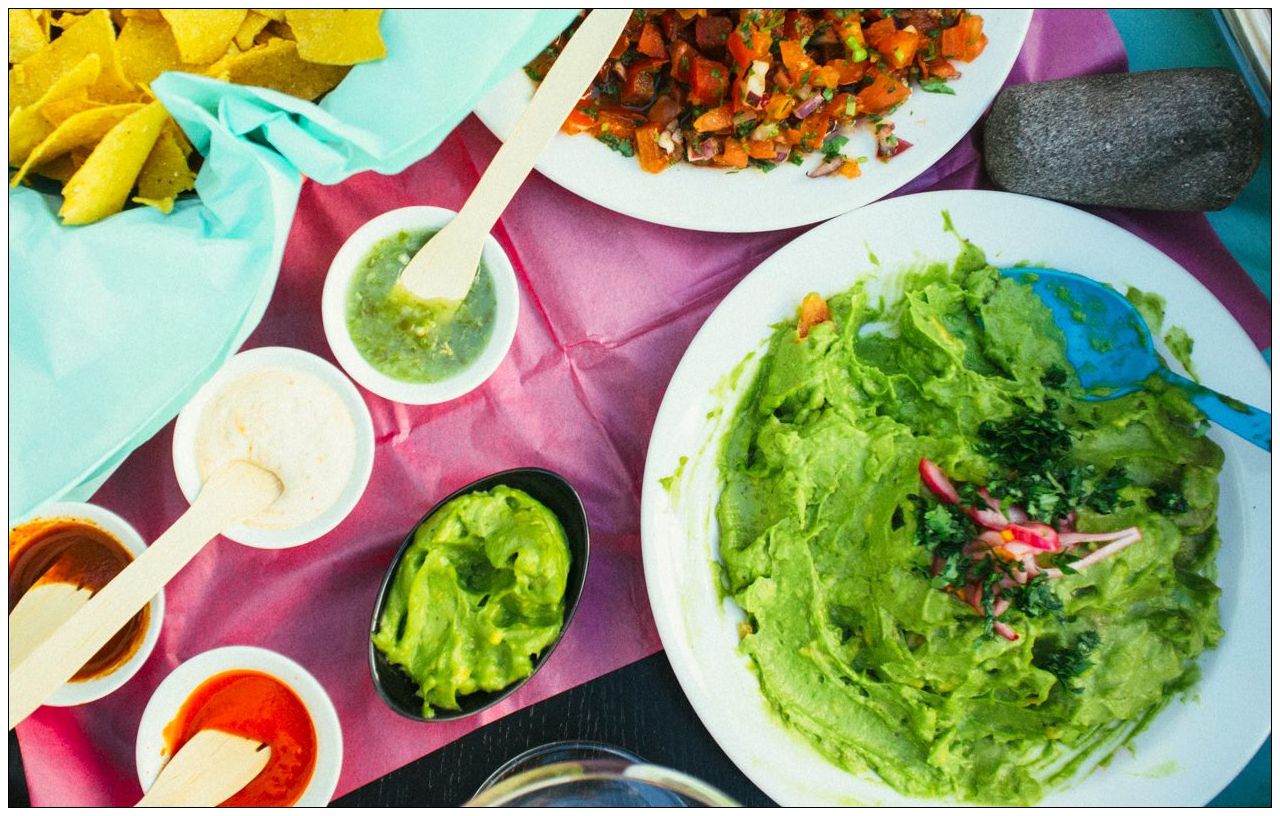
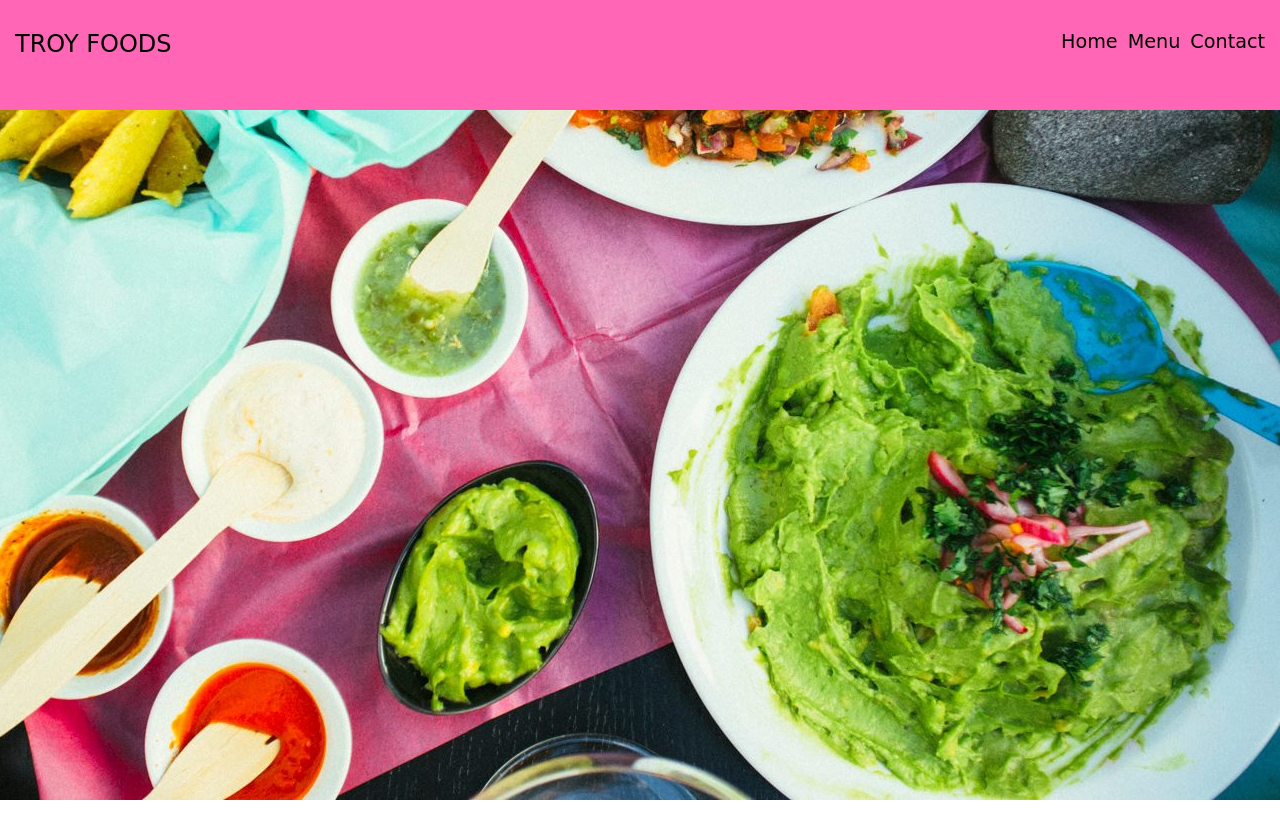
Before and after one commit to okikiola11/restaurant-page, a website built with webpack: page dist/index.html in a window 1280 px wide. Built offline with nearby package versions, Linux system fonts and the light colour scheme; a web font is replaced by a local one.

Commit message:
Change the html to js codes Add the webpages into modules Create the navbar.js file Create the home.js file

```diff
--- a/package.json
+++ b/package.json
@@ -6,6 +6,7 @@
   "scripts": {
     "dev": "webpack --mode development",
     "build": "webpack",
+    "watch": "webpack --watch",
     "test": "echo \"Error: no test specified\" && exit 1"
   },
   "repository": {
--- a/src/index.js
+++ b/src/index.js
@@ -1,3 +1,8 @@
-import './style.css';
+import showHome from './modules/home';
+import * as Navbar from './modules/navBar';
 
-console.log('hello world neq nn11');
+showHome();
+
+Navbar.innerNavbar();
+
+//console.log('hello world neq nn11');
--- /dev/null
+++ b/src/modules/home.js
@@ -0,0 +1,18 @@
+import '../styles/index.css';
+
+const content = document.getElementById('content');
+
+const showHome = () => {
+  const name = document.createElement('div');
+  name.classList.add('bg-img');
+  content.appendChild(name);
+
+  // const homeHeading = document.createElement('h1');
+  // homeHeading.innerText = `Welcome!
+  // ABC Restaurant online`;
+  // name.appendChild(homeHeading);
+}
+
+export default showHome;
+
+//console.log('hello world neq nn11');
--- /dev/null
+++ b/src/modules/navBar.js
@@ -0,0 +1,64 @@
+import '../styles/navbar.css';
+
+// <div id="content">
+//   <nav class="navbar bg-light">
+//     <a class="navbar-brand" href="index.html">TROY FOODS</a>
+
+//     <ul class="navbar-nav">
+//         <li class="nav-item active">
+//           <a class="nav-link" href="index.html">Home</a>
+//         </li>
+//         <li class="nav-item">
+//           <a class="nav-link" href="menu.html">Menu</a>
+//         </li>
+//         <li class="nav-item">
+//           <a class="nav-link" href="contact.html">Contact</a>
+//         </li>
+//       </ul>
+
+//   </nav>
+
+//   <div class="bg-img"></div>
+// </div>
+
+const content = document.getElementById('content');
+
+const navEl = document.createElement('nav');
+
+const listNavItem = document.createElement('ul');
+const homeNav = document.createElement('li');
+const menuNav = document.createElement('li');
+const contactNav = document.createElement('li');
+
+const navLinks = () => {
+  listNavItem.classList.add('navbar-nav');
+
+  homeNav.classList.add('nav-link');
+  homeNav.innerText = 'Home';
+  listNavItem.appendChild(homeNav);
+
+  menuNav.classList.add('nav-link');
+  menuNav.innerText = 'Menu';
+  listNavItem.appendChild(menuNav);
+
+  contactNav.classList.add('nav-link');
+  contactNav.innerText = 'Contact';
+  listNavItem.appendChild(contactNav);
+
+  return listNavItem;
+};
+
+const innerNavbar = () => {
+  const navbarBrand = document.createElement('a');
+
+  navEl.classList.add('navbar');
+  navbarBrand.classList.add('navbar-brand');
+  navbarBrand.innerText = 'TROY FOODS';
+
+  navEl.appendChild(navbarBrand);
+  navEl.appendChild(navLinks());
+
+  document.body.insertBefore(navEl, content);
+}
+
+export { homeNav, menuNav, contactNav, innerNavbar };
--- a/src/style.css
+++ /dev/null
@@ -1,19 +0,0 @@
-html {
-  margin: 0;
-  padding: 0;
-}
-
-* {
-  box-sizing: border-box;
-}
-
-nav {
-  background-color: #95d676;
-}
-
-.bg-img {
-  background-image: url('./9.jpg');
-  background-position: 100% 100%;
-  height: 100vh;
-  border: 1px solid #000;
-}
--- /dev/null
+++ b/src/styles/index.css
@@ -0,0 +1,19 @@
+@import url('https://fonts.googleapis.com/css2?family=Hachi+Maru+Pop&display=swap');
+
+html, body {
+  font-size: 12px;
+}
+
+*,
+*::before,
+*::after {
+  margin: 0;
+  padding: 0;
+  box-sizing: border-box;
+}
+
+.bg-img {
+  background-image: url('../9.jpg');
+  background-position: 100% 100%;
+  height: 100vh;
+}
--- /dev/null
+++ b/src/styles/navbar.css
@@ -0,0 +1,40 @@
+nav {
+  background: #ff66b6;
+}
+
+.navbar {
+  height: 110px;
+  color: #000;
+  position: fixed;
+  z-index: 999;
+  width: 100%;
+  top: 0;
+  padding-left: 15px;
+  padding-right: 15px;
+  display: flex;
+  justify-content: space-between;
+  padding-top: 30px;
+  font-family: 'Hachi Maru Pop', cursive;
+  font-weight: 500;
+  font-style: normal;
+}
+
+.navbar-nav {
+  margin-left: -13%;
+}
+
+.navbar-nav li {
+  display: inline-block;
+  padding-left: 10px;
+  font-size: 1.6rem;
+}
+
+.navbar a {
+  font-size: 2rem;
+}
+
+.navbar a,
+.navbar-nav li a {
+  text-decoration: none;
+  color: #000;
+}
```
Also changed, not shown: dist/index.html, dist/main.js, dist/menu.html (added).
